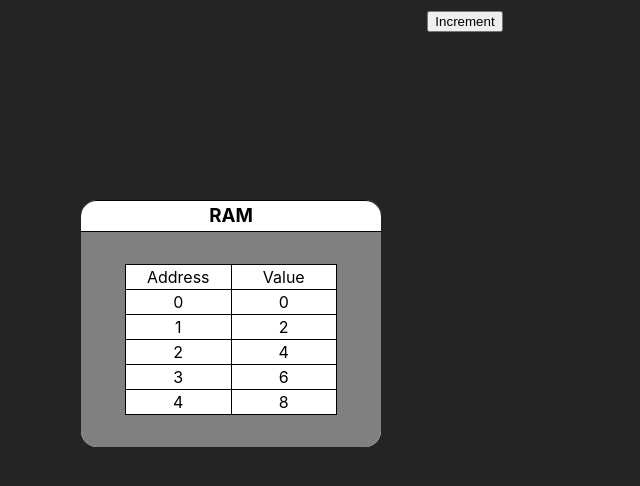
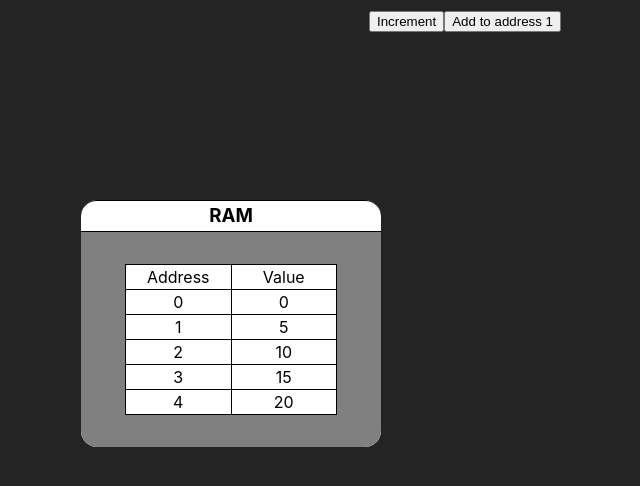
Before and after one commit to Furrj/BitsToBytes, a React (Vite) app: page / in a window 1280 px wide. Shown: the top 486 px of the page, without its empty margins (175-815 px from the left). Built offline with nearby package versions, Linux system fonts and the light colour scheme.

Commit message:
removed dataHandler class to use Redux for data handling

```diff
--- a/src/App.tsx
+++ b/src/App.tsx
@@ -4,16 +4,10 @@ import React from "react";
 import RAM from "./components/RAM/RAM";
 import Change from "./components/Interfaces/Change";
 
-//DATA
-import DataHandler from "./data/DataHandler";
-
-//INIT
-const dataHandler = new DataHandler();
-
 const App: React.FC = () => {
   return (
     <div className="App">
-      <RAM dataHandler={dataHandler} />
+      <RAM />
       <Change />
     </div>
   );
--- a/src/components/Interfaces/Change.tsx
+++ b/src/components/Interfaces/Change.tsx
@@ -1,13 +1,20 @@
 import React from "react";
 import { useDispatch } from "react-redux";
-import { increment, decrement, setAddress } from "../../data/ramSlice";
+import {
+  incrementAddress,
+  setValue,
+  incrementValue,
+} from "../../data/ramSlice";
 
 const Change: React.FC = () => {
   const dispatch = useDispatch();
 
   return (
     <div>
-      <button onClick={() => dispatch(increment())}>Increment</button>
+      <button onClick={() => dispatch(incrementAddress())}>Increment</button>
+      <button onClick={() => dispatch(incrementValue([0, 20]))}>
+        Add to address 1
+      </button>
     </div>
   );
 };
--- a/src/components/RAM/Columns/ValueColumn.tsx
+++ b/src/components/RAM/Columns/ValueColumn.tsx
@@ -1,6 +1,8 @@
 import React from "react";
 import styles from "./ValueColumn.module.css";
-import DataHandler from "../../../data/DataHandler";
+
+import type { RootState } from "../../../data/store";
+import { useSelector } from "react-redux";
 
 //COMPS
 import SingleRegister from "../SingleRegister";
@@ -8,18 +10,19 @@ import SingleRegister from "../SingleRegister";
 //STATE
 interface IProps {
   address: number;
-  dataHandler: DataHandler;
 }
 
-const ValueColumn: React.FC<IProps> = ({ address, dataHandler }) => {
+const ValueColumn: React.FC<IProps> = ({ address }) => {
+  const data: number[] = useSelector((state: RootState) => state.ram.data);
+
   return (
     <div className={styles.valueColumn}>
       <span>Value</span>
-      <SingleRegister value={dataHandler.getRegisterData(address)} />
-      <SingleRegister value={dataHandler.getRegisterData(address + 1)} />
-      <SingleRegister value={dataHandler.getRegisterData(address + 2)} />
-      <SingleRegister value={dataHandler.getRegisterData(address + 3)} />
-      <SingleRegister value={dataHandler.getRegisterData(address + 4)} />
+      <SingleRegister value={data[address]} />
+      <SingleRegister value={data[address + 1]} />
+      <SingleRegister value={data[address + 2]} />
+      <SingleRegister value={data[address + 3]} />
+      <SingleRegister value={data[address + 4]} />
     </div>
   );
 };
--- a/src/components/RAM/RAM.tsx
+++ b/src/components/RAM/RAM.tsx
@@ -1,16 +1,11 @@
 import React from "react";
 import styles from "./RAM.module.css";
-import DataHandler from "../../data/DataHandler";
 import Draggable from "react-draggable";
 
 //COMPS
 import Registers from "./Registers";
 
-interface IProps {
-  dataHandler: DataHandler;
-}
-
-const RAM: React.FC<IProps> = ({ dataHandler }) => {
+const RAM: React.FC = () => {
   return (
     <Draggable>
       <div className={styles.ram}>
@@ -18,7 +13,7 @@ const RAM: React.FC<IProps> = ({ dataHandler }) => {
           <h3>RAM</h3>
         </div>
         <div className={styles.registersBox}>
-          <Registers dataHandler={dataHandler} />
+          <Registers />
         </div>
       </div>
     </Draggable>
--- a/src/components/RAM/Registers.tsx
+++ b/src/components/RAM/Registers.tsx
@@ -1,31 +1,23 @@
 import React from "react";
 import styles from "./Registers.module.css";
-import DataHandler from "../../data/DataHandler";
 
 //REDUX
 import type { RootState } from "../../data/store";
-import { useSelector, useDispatch } from "react-redux";
-import { increment, decrement, setAddress } from "../../data/ramSlice";
+import { useSelector } from "react-redux";
 
 //COMPS
 import AddressColumn from "./Columns/AddressColumn";
 import ValueColumn from "./Columns/ValueColumn";
 
-//STATE
-interface IProps {
-  dataHandler: DataHandler;
-}
-
-const Registers: React.FC<IProps> = ({ dataHandler }) => {
+const Registers: React.FC = () => {
   const currentAddress: number = useSelector(
     (state: RootState) => state.ram.currentAddress
   );
-  const dispatch = useDispatch();
 
   return (
     <div className={styles.register}>
       <AddressColumn address={currentAddress} />
-      <ValueColumn address={currentAddress} dataHandler={dataHandler} />
+      <ValueColumn address={currentAddress} />
     </div>
   );
 };
--- a/src/data/DataHandler.tsx
+++ /dev/null
@@ -1,28 +0,0 @@
-class DataHandler {
-  ramData: number[];
-
-  constructor() {
-    this.ramData = [];
-    this.initRamData();
-  }
-
-  initRamData(): void {
-    for (let i = 0; i < 20; i++) {
-      this.ramData[i] = i * 2;
-    }
-  }
-
-  setRamData(address: number, updateValue: number): void {
-    this.ramData[address] = updateValue;
-  }
-
-  getRamData(): number[] {
-    return this.ramData;
-  }
-
-  getRegisterData(address: number) {
-    return this.ramData[address];
-  }
-}
-
-export default DataHandler;
--- a/src/data/ramSlice.ts
+++ b/src/data/ramSlice.ts
@@ -1,30 +1,54 @@
 import { createSlice } from "@reduxjs/toolkit";
 import type { PayloadAction } from "@reduxjs/toolkit";
 
+let dataArray: number[] = [];
+
+for (let i = 0; i < 20; i++) {
+  dataArray[i] = i * 5;
+}
+
 export interface RamState {
   currentAddress: number;
+  data: number[];
 }
 
 const initialState: RamState = {
   currentAddress: 0,
+  data: dataArray,
 };
 
 export const ramSlice = createSlice({
   name: "ram",
   initialState,
   reducers: {
-    increment: (state) => {
+    incrementAddress: (state) => {
       state.currentAddress += 1;
     },
-    decrement: (state) => {
+    decrementAddress: (state) => {
       state.currentAddress -= 1;
     },
     setAddress: (state, action: PayloadAction<number>) => {
       state.currentAddress = action.payload;
     },
+    incrementValue: (state, info: PayloadAction<number[]>) => {
+      state.data[info.payload[0]] += info.payload[1];
+    },
+    decrementValue: (state, info: PayloadAction<number[]>) => {
+      state.data[info.payload[0]] -= info.payload[1];
+    },
+    setValue: (state, info: PayloadAction<number[]>) => {
+      state.data[info.payload[0]] = info.payload[1];
+    },
   },
 });
 
-export const { increment, decrement, setAddress } = ramSlice.actions;
+export const {
+  incrementAddress,
+  decrementAddress,
+  setAddress,
+  incrementValue,
+  decrementValue,
+  setValue,
+} = ramSlice.actions;
 
 export default ramSlice.reducer;
```
